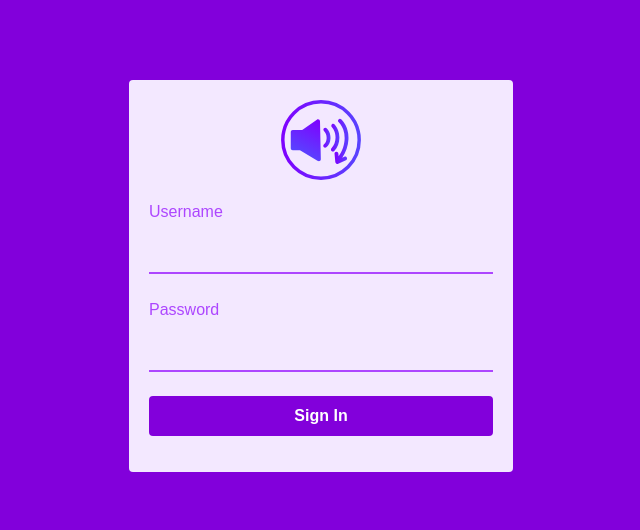
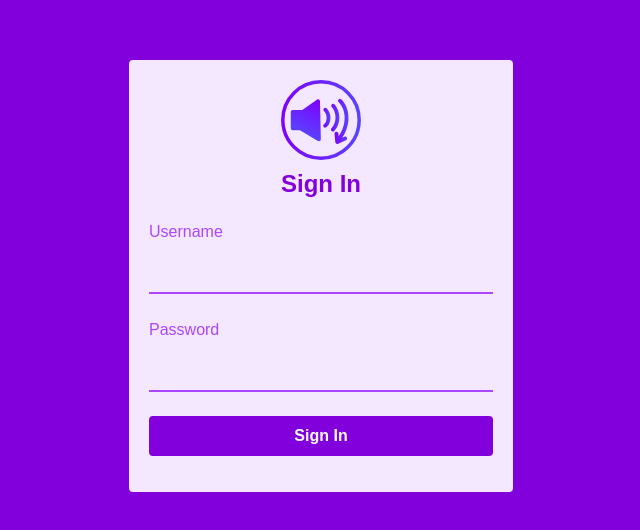
Before and after one commit to 000Volk000/jellyload, a Next.js app: page /signin in a window 1280 px wide. Shown: the part 124-654 px from the top of the page, without its empty margins (319-959 px from the left). Built offline with nearby package versions, Linux system fonts and the light colour scheme.

Commit message:
fix: added sign in title on the page

```diff
--- a/src/app/signin/page.tsx
+++ b/src/app/signin/page.tsx
@@ -9,8 +9,11 @@ export default function Home() {
   return (
     <div className="flex h-screen bg-purple-700">
       <div className="w-full max-w-sm m-auto bg-purple-100 rounded p-5">
-        <header>
-          <img className="w-20 mx-auto mb-5" src="logo.svg" />
+        <header className="text-center">
+          <img className="w-20 mx-auto mb-2" src="logo.svg" />
+          <h1 className="block text-2xl font-bold text-purple-700 mb-5">
+            Sign In
+          </h1>
         </header>
         <form action={action}>
           <div>
```
